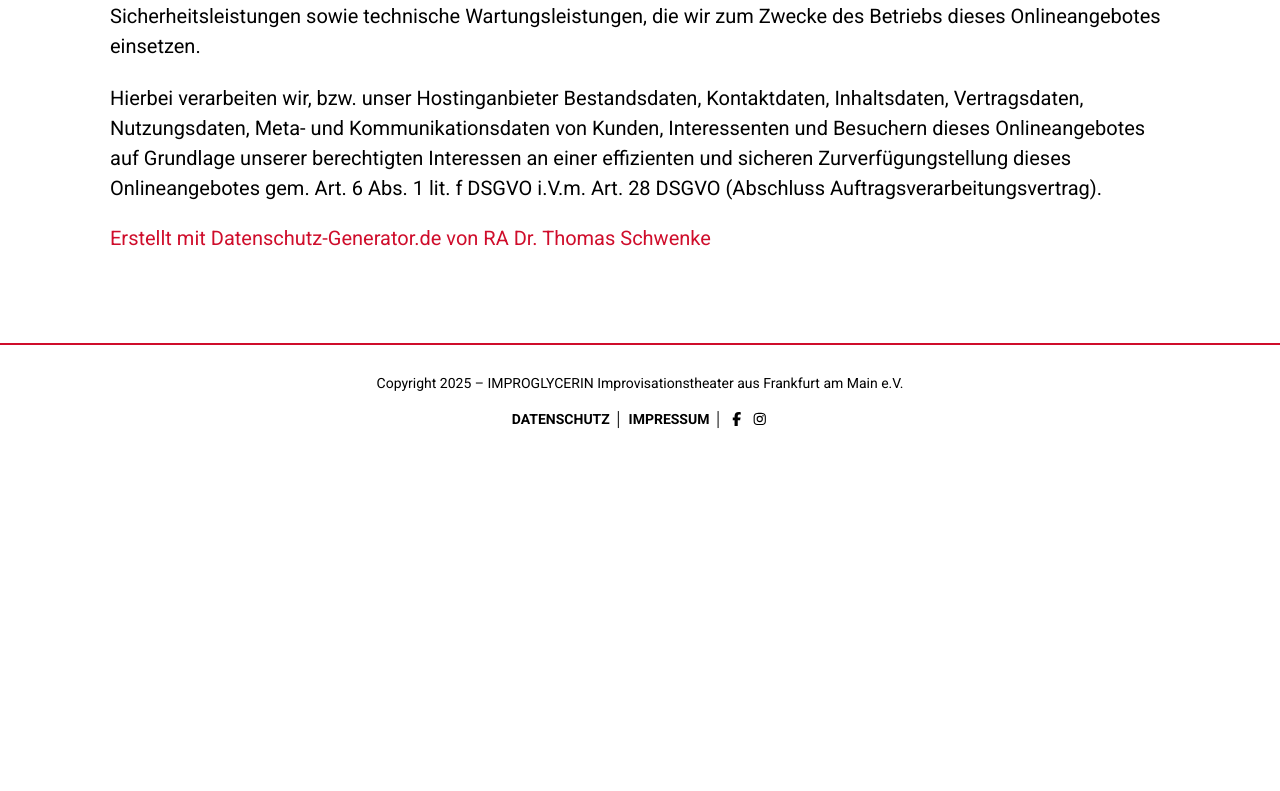
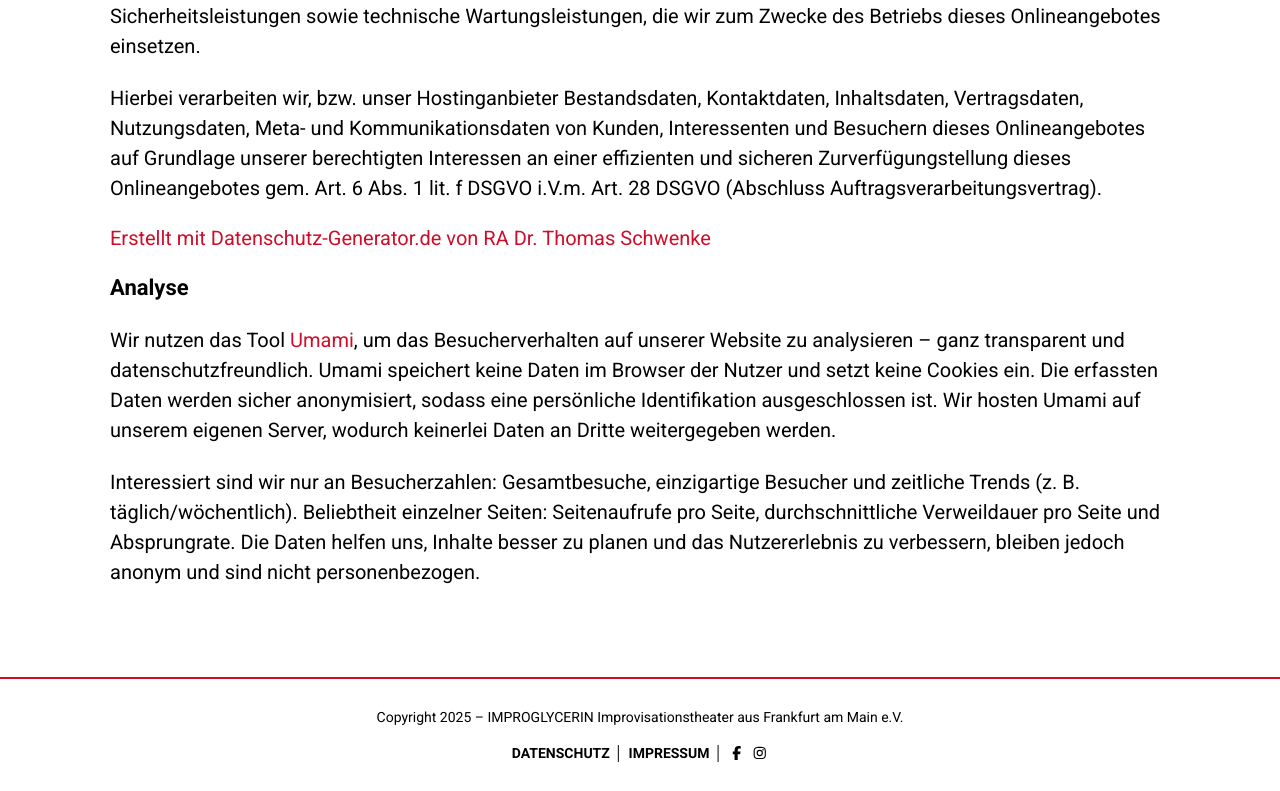
Before and after one commit to Birdy2014/improglycerin.de, a Next.js app: page /datenschutz in a window 1280 px wide. Shown: the part 4241-5032 px from the top of the page. Before the commit the page ends 4698 px from the top, so only its background shows below. Built offline with nearby package versions, Linux system fonts and the light colour scheme.

Commit message:
Integrate the analytics tool Umami

```diff
--- a/app/datenschutz/page.tsx
+++ b/app/datenschutz/page.tsx
@@ -296,6 +296,27 @@ export default function Datenschutz() {
           Erstellt mit Datenschutz-Generator.de von RA Dr. Thomas Schwenke
         </Link>
       </p>
+
+      <Vertical>
+        <h2>Analyse</h2>
+        <p>
+          Wir nutzen das Tool <Link href="https://umami.is">Umami</Link>, um das
+          Besucherverhalten auf unserer Website zu analysieren – ganz
+          transparent und datenschutzfreundlich. Umami speichert keine Daten im
+          Browser der Nutzer und setzt keine Cookies ein. Die erfassten Daten
+          werden sicher anonymisiert, sodass eine persönliche Identifikation
+          ausgeschlossen ist. Wir hosten Umami auf unserem eigenen Server,
+          wodurch keinerlei Daten an Dritte weitergegeben werden.
+        </p>
+        <p>
+          Interessiert sind wir nur an Besucherzahlen: Gesamtbesuche,
+          einzigartige Besucher und zeitliche Trends (z. B.
+          täglich/wöchentlich). Beliebtheit einzelner Seiten: Seitenaufrufe pro
+          Seite, durchschnittliche Verweildauer pro Seite und Absprungrate. Die
+          Daten helfen uns, Inhalte besser zu planen und das Nutzererlebnis zu
+          verbessern, bleiben jedoch anonym und sind nicht personenbezogen.
+        </p>
+      </Vertical>
     </div>
   );
 }
--- a/app/layout.tsx
+++ b/app/layout.tsx
@@ -1,4 +1,5 @@
 import type { Metadata } from "next";
+import Script from "next/script";
 import { Roboto } from "next/font/google";
 import "./globals.css";
 import Nav from "./_components/Nav";
@@ -35,6 +36,14 @@ export default function RootLayout({
 
   return (
     <html lang="en">
+      <head>
+        <Script
+          strategy="afterInteractive"
+          src="https://analytics.improglycerin.de/script.js"
+          data-website-id="392ef956-e031-4bf6-a6fe-024a2297022b"
+          data-domains="improglycerin.de"
+        ></Script>
+      </head>
       <body className={roboto.className}>
         <script
           type="application/ld+json"
```
